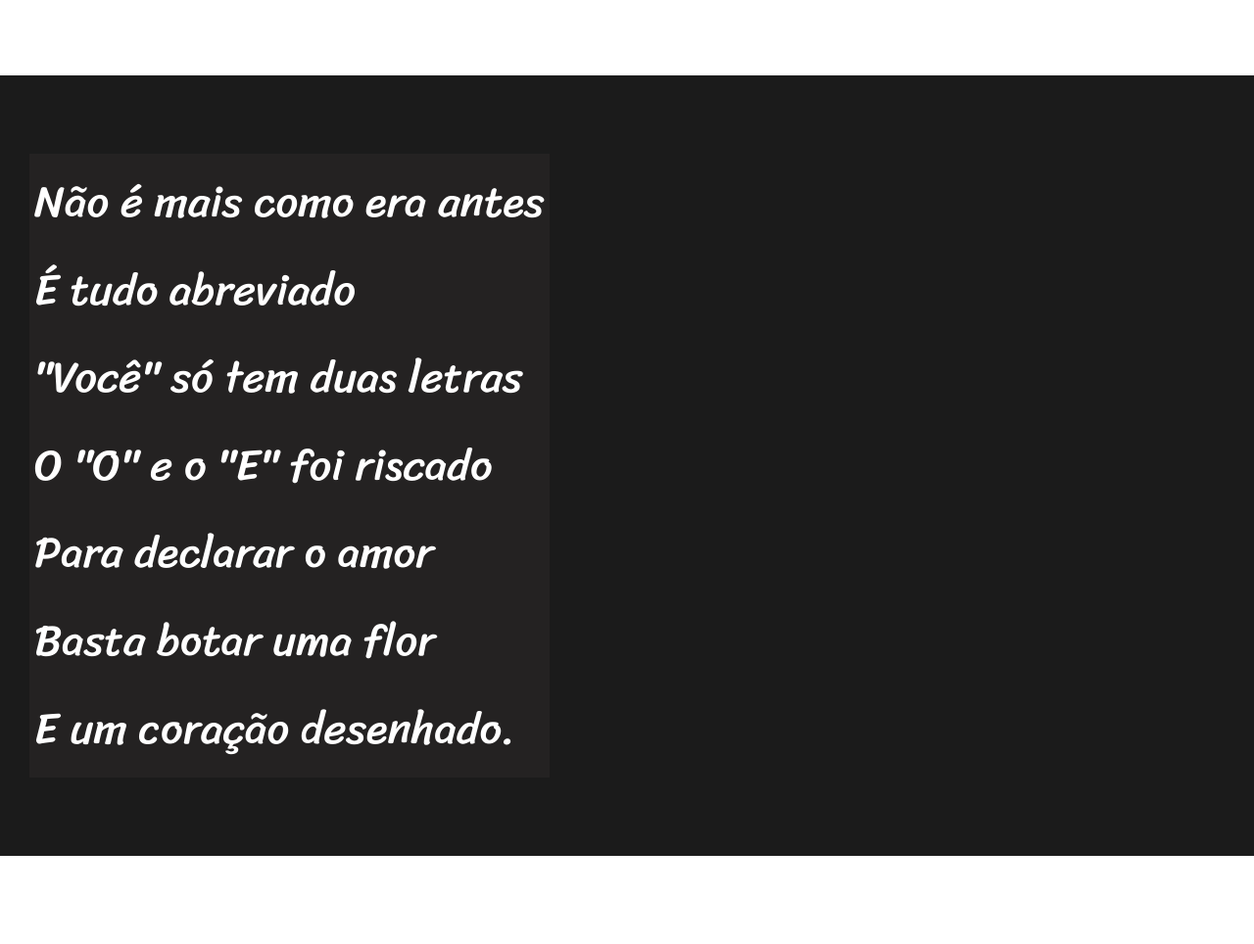
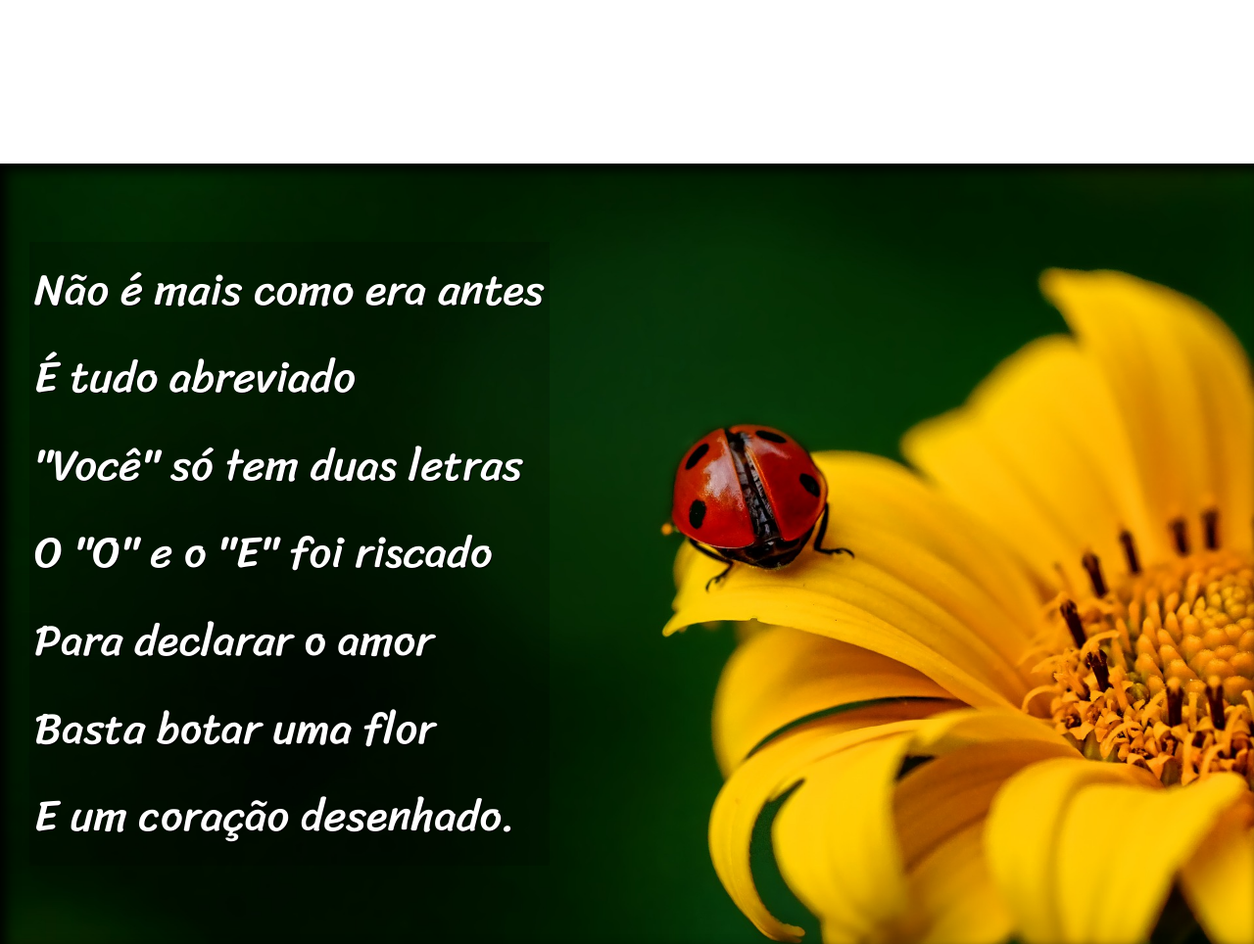
Before and after one commit to andd38/projeto-cordel-correcao, a plain HTML site: page index.html in a window 1280 px wide. Shown: the part 713-1677 px from the top of the page at 98% size. Drawn offline with Linux system fonts and the light colour scheme.

Commit message:
projeto concluido
possui alguns erros mais vou voltar pra consertar os links

```diff
--- a/index.html
+++ b/index.html
@@ -25,7 +25,7 @@
     </section>
 
 
-    <section class="imagen">
+    <section class="imagen" id="img01">
         <p>
             Não é mais como era antes <br>
             É tudo abreviado  <br>
@@ -38,7 +38,7 @@
     </section>
 
 
-<section class="normal">
+<section class="normal" >
     <p>
 
             Arroba agora não pesa  <br>
@@ -62,7 +62,7 @@
 
 
 
-    <section class="imagen">
+    <section class="imagen" id="img02">
         <p>
             Tenho saudade das cartas <br>
             Escritas com a própria mão <br>
--- a/style.css
+++ b/style.css
@@ -48,7 +48,7 @@ footer>a{
     text-decoration: none;
     font-weight: bolder;
 }
-header a:hover, footer a :hover{
+header>a:hover, footer> a :hover{
     text-decoration: underline;
 }
 section{
@@ -60,19 +60,36 @@ section{
     font-size: 3.5vw;
 
 }
+section>p{
+    padding-bottom: 2em;
+}
 section.normal{
     background-color: white;
     color:black;
 
 }
 section.imagen{
-    background-color: rgb(27, 27, 27);
+    background-color: rgb(29, 27, 27);
     color: white;
+    box-shadow: inset 6px 6px 13px 0px black;
+
+}
+section#img01{
+    background-image: url('/imagens/background001.jpg');
+    background-position: right center;
+    background-size: cover;
+    background-attachment: fixed;
+}
+section#img02{
+    background-image: url('/imagens/background002.jpg');
+    background-size: cover;
+    background-attachment: fixed;
 }
 section.imagen>p{
-    background-color: rgb(36, 34, 34);
+    background-color: rgba(0, 0, 0, 0.192);
    display: inline-block;
    padding: 5px;
+   text-shadow: 1px 1px 0px black;
 
 }
 
```
